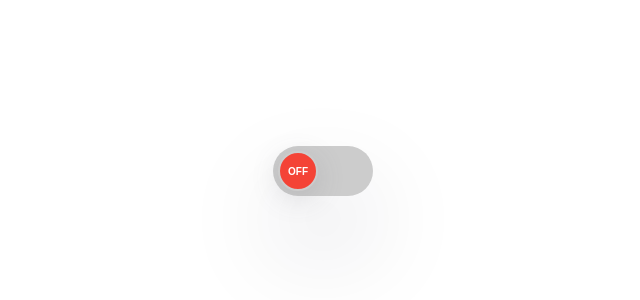
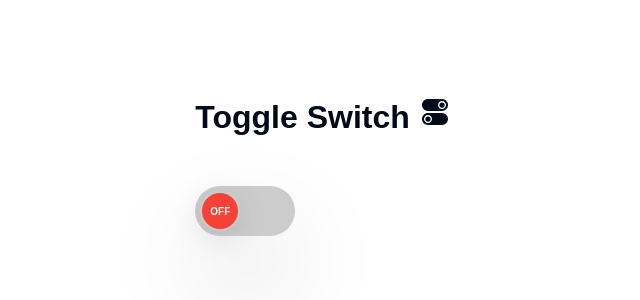
Before and after one commit to shubhamingole169/react-learning-with-mini-project, a React (Vite) app: page / in a window 1280 px wide. Shown: the top 300 px of the page, without its empty margins (317-957 px from the left). Built offline with nearby package versions, Linux system fonts and the light colour scheme.

Commit message:
react icon added

```diff
--- a/package.json
+++ b/package.json
@@ -11,7 +11,8 @@
   },
   "dependencies": {
     "react": "^19.0.0-rc.1",
-    "react-dom": "^19.0.0-rc.1"
+    "react-dom": "^19.0.0-rc.1",
+    "react-icons": "^5.4.0"
   },
   "devDependencies": {
     "@eslint/js": "^9.17.0",
--- a/src/project/ToggleSwitch/ToggleSwitch.jsx
+++ b/src/project/ToggleSwitch/ToggleSwitch.jsx
@@ -1,5 +1,6 @@
 import { useState } from "react"
 import "./ToggleSwitch.css"
+import { IoIosSwitch } from "react-icons/io";
 export const ToggleSwitch = () =>{
     const [isOn, setIsOn] = useState(false);
 
@@ -8,10 +9,13 @@
     };
     const checkIsOn = isOn ? "on" : "off"
     return(
+        <>
+        <h1 style={{color:"000", textAlign:"center"}}> Toggle Switch <IoIosSwitch /> </h1>
         <div className="toggle-switch" onClick={handleToggleSwitch}>
         <div className= {`switch ${checkIsOn}`}>
             <span className="switch-state"> {checkIsOn} </span>
         </div>
         </div>
+        </>
     )
 }
```
Also changed, not shown: 1 other file (tests, documents, lock files or other folders).
